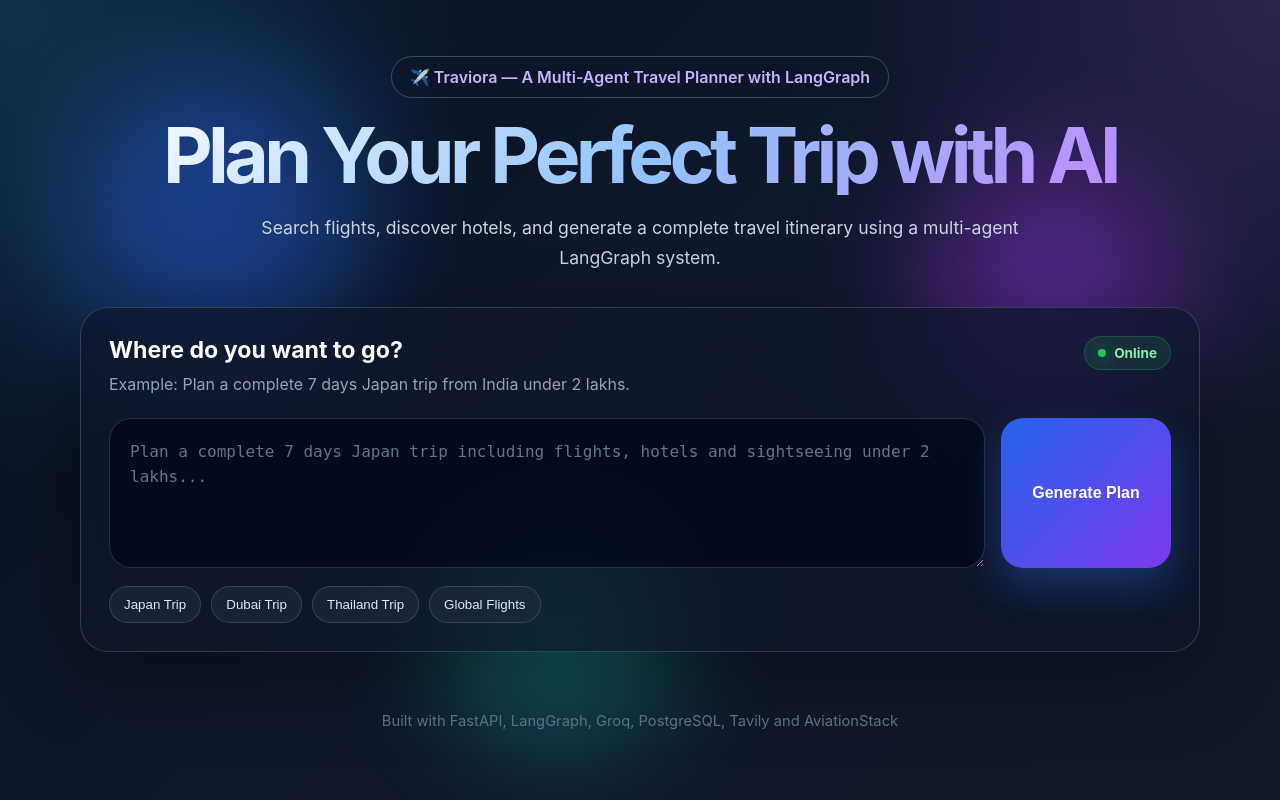
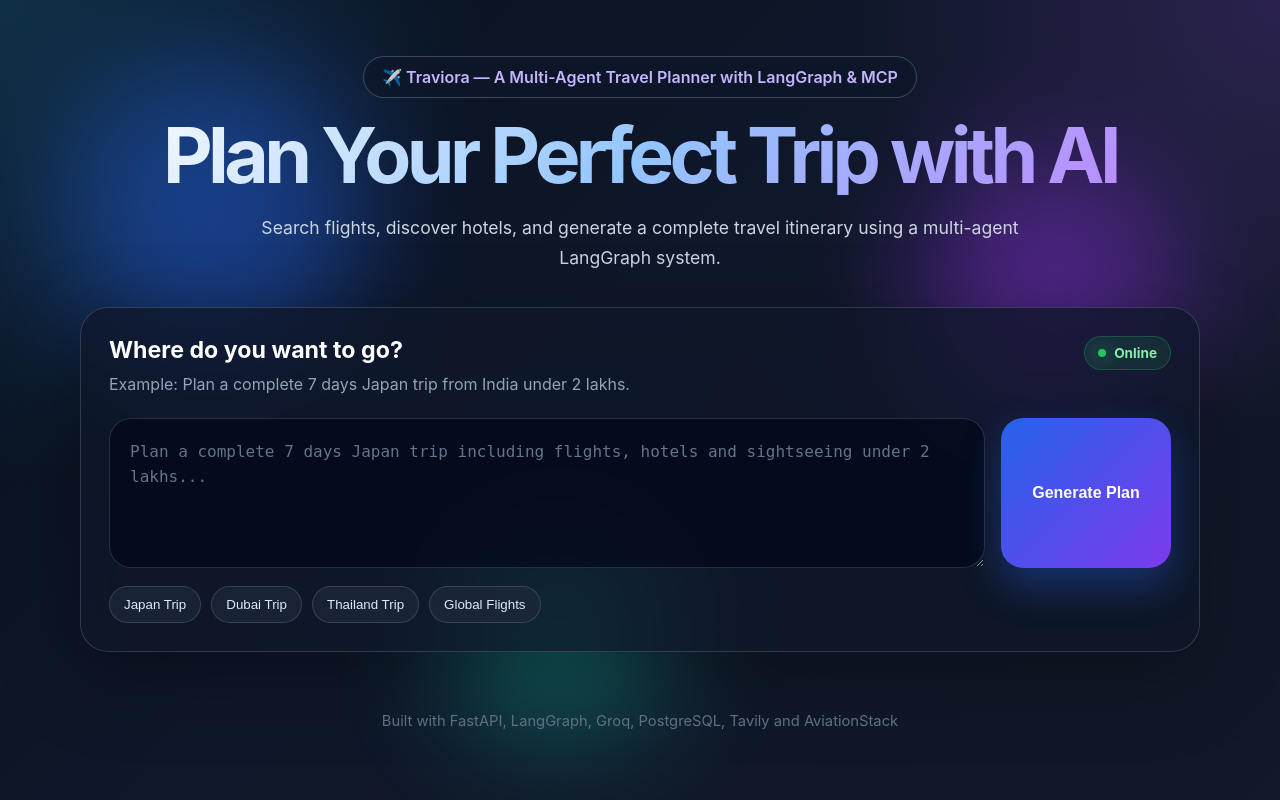
Before and after one commit to yashovardhan0502/traviora, a FastAPI app: page / in a window 1280 px wide. Run offline with FastAPI, Linux system fonts and the light colour scheme; some libraries are stand-ins or nearby versions.

Commit message:
File updated

```diff
--- a/templates/index.html
+++ b/templates/index.html
@@ -22,7 +22,7 @@
 
         <section class="hero-section">
             <div class="badge">
-                ✈️ Traviora — A Multi-Agent Travel Planner with LangGraph
+                ✈️ Traviora — A Multi-Agent Travel Planner with LangGraph & MCP
             </div>
 
             <h1>
```
